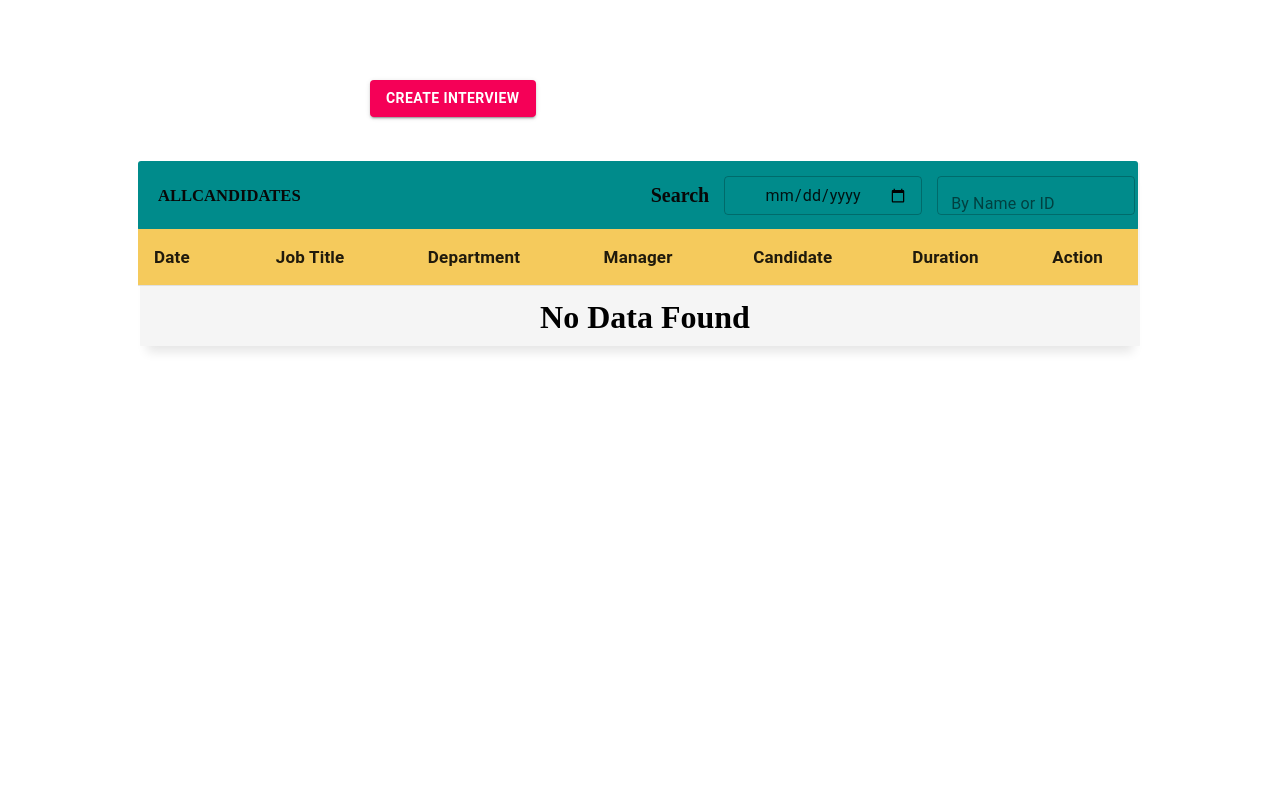
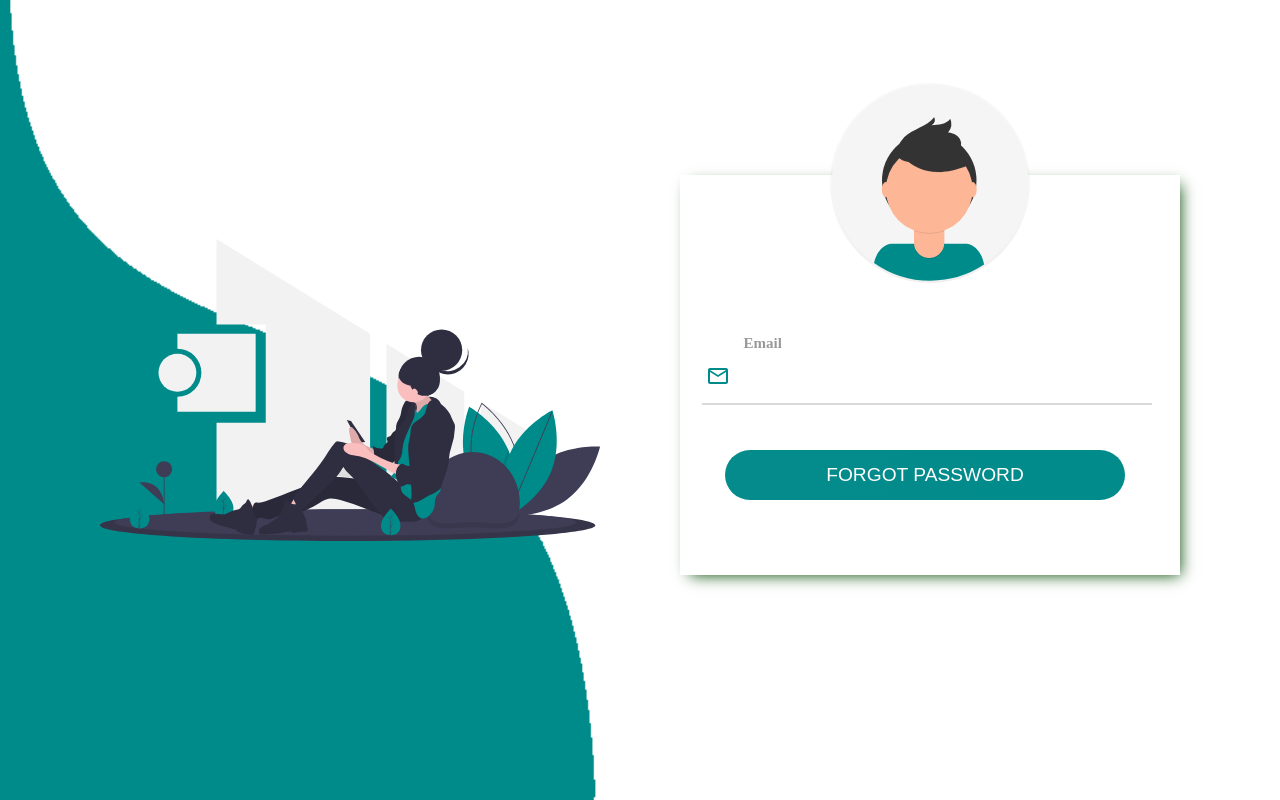
Before and after one commit to jaimishakoladiya/quickaskwebsite, a React (Create React App) app: page /forgotpassword in a window 1280 px wide. Built offline with nearby package versions, Linux system fonts and the light colour scheme.

Commit message:
add animation

```diff
--- a/src/App.js
+++ b/src/App.js
@@ -10,15 +10,15 @@
 import CompanyProfilePage from "./component/companyprofile/CompanyProfilePage";
 //import Navbar2 from './component/navbar/outernavbar/Navbar2'
 //  import { BrowserRouter } from 'react-router-dom';
-//  import HomeNavbar from './component/navbar/homenavbar/HomeNavbar'
+ import HomeNavbar from './component/navbar/homenavbar/HomeNavbar'
 //import Login from './component/account/login/Login';
 //import Forpass from './component/account/login/Forpass';
-// import { BrowserRouter } from 'react-router-dom';
-// import InnerNavbar from './component/navbar/innernavbar/InnerNavbar'
+ import { BrowserRouter } from 'react-router-dom';
+ //import InnerNavbar from './component/navbar/innernavbar/InnerNavbar'
 // import Navbar from './component/navbar/homenavbar/Navbar'
 //import CompanyProfilePage from './component/companyprofile/CompanyProfilePage'
 //import Navbar2 from './component/navbar/outernavbar/Navbar2'
-import Interviews from "./component/interviews/Interviews";
+//import Interviews from "./component/interviews/Interviews";
 
 //import Contact from './component/team/contact/Contact';
 
@@ -35,12 +35,12 @@
       {/* <Registration/> */}
       {/* <Login/> */}
       {/* <Navbar/> */}
-      {/* <BrowserRouter>
+      <BrowserRouter>
       <HomeNavbar/>
-      </BrowserRouter> */}
+      </BrowserRouter>
       {/* <Login/> */}
       {/* <Navbar2/> */}
-      <Interviews />
+      {/* <Interviews /> */}
       {/* <Home/> */}
       {/* <Login/> */}
       {/* <Navbar/> */}
--- a/src/component/home/home.css
+++ b/src/component/home/home.css
@@ -295,10 +295,10 @@
 
 /*  home footer */
 
-  text-decoration: uppercase;
+  /* text-decoration: uppercase;
   margin: 16px;
   font-size: 12px 0;
-}
+} */
 .home-team .home-members .img {
   width: 250px;
   height: 100px;
```
